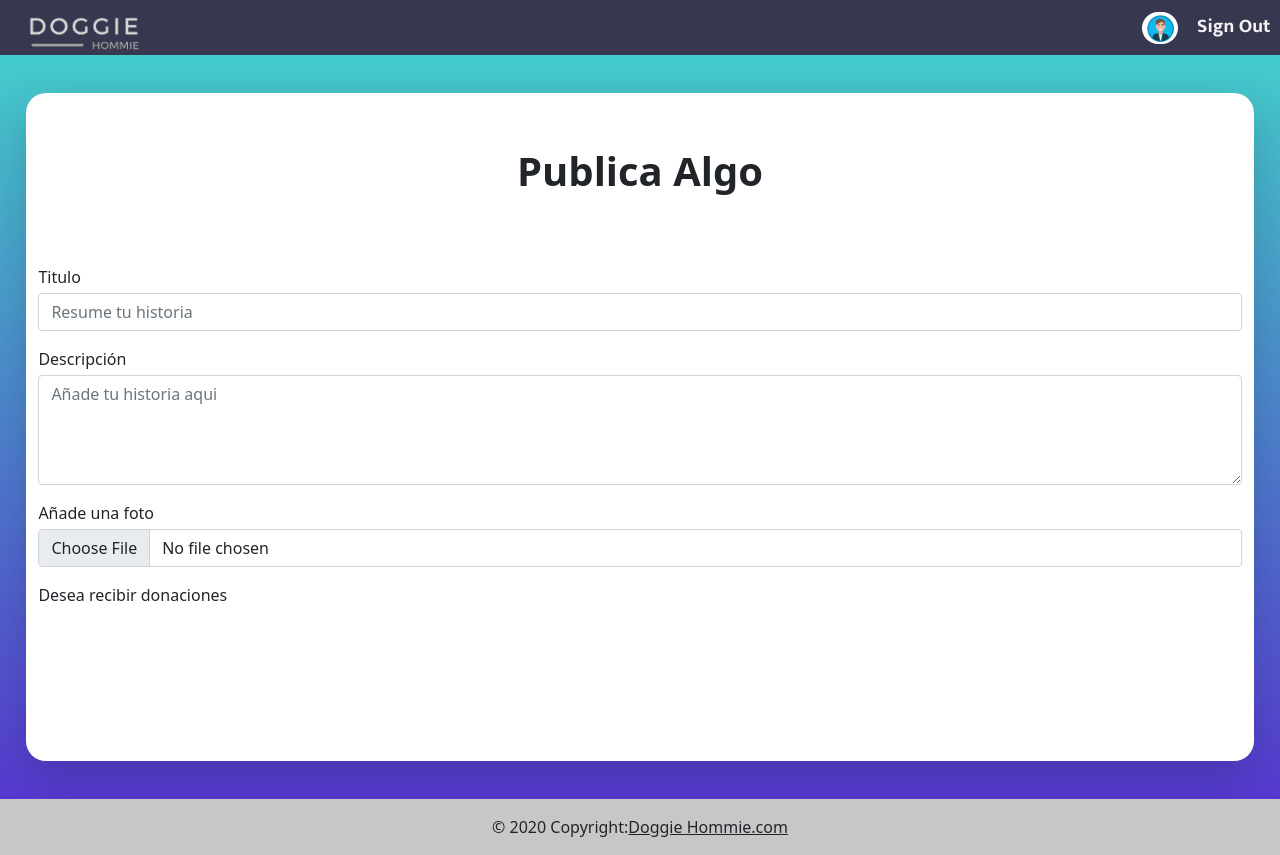
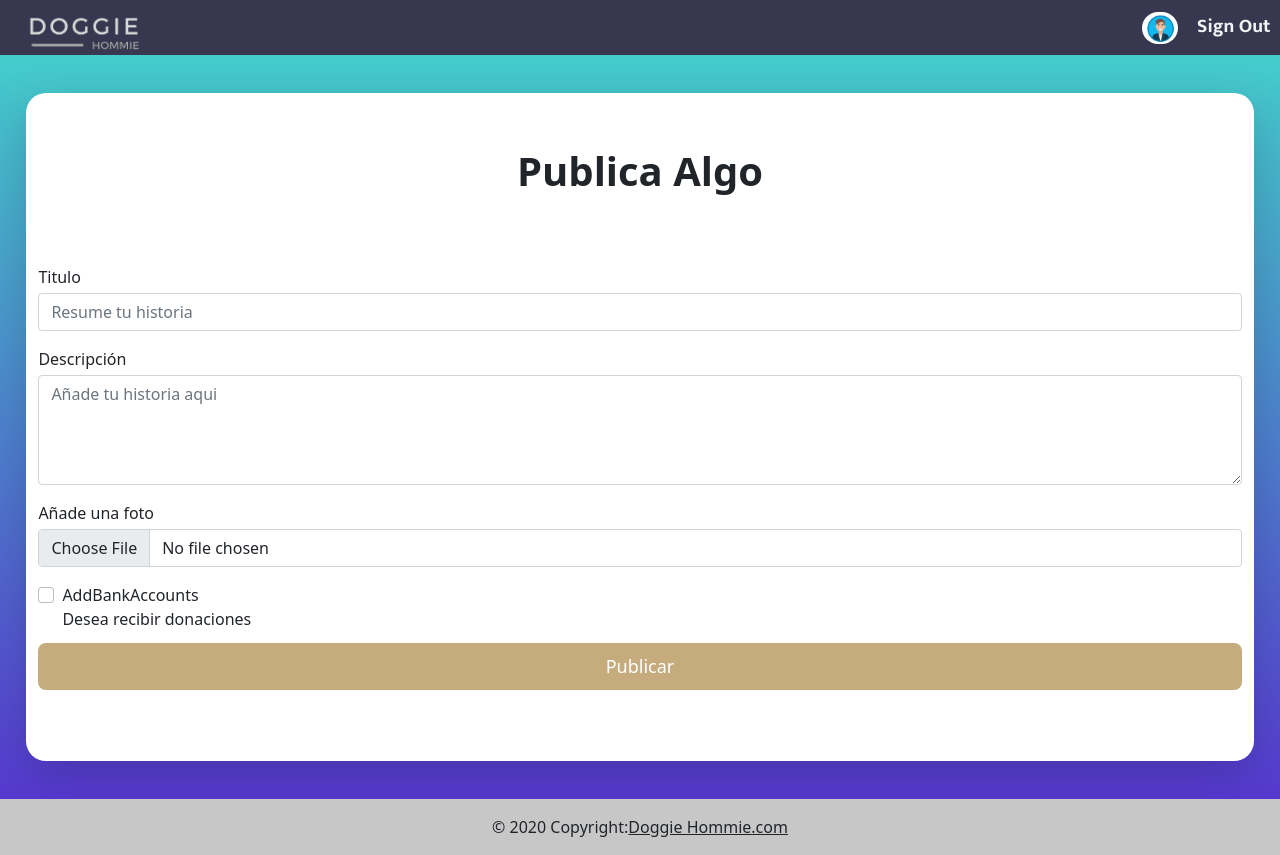
Before and after one commit to dasilvaca/DoggieHommieReact, a React (Create React App) app: page /new-post in a window 1280 px wide. Built offline with nearby package versions, Linux system fonts and the light colour scheme.

Commit message:
Boton publicar puesto, componente creado

```diff
--- a/src/App.css
+++ b/src/App.css
@@ -47,3 +47,7 @@
   height: 48px;
   background-color: #8a95aa;
 }
+
+.form-check-label{
+
+}
--- /dev/null
+++ b/src/components/AddBankAccounts.js
@@ -0,0 +1,9 @@
+import React from 'react'
+
+export const AddBankAccounts = () => {
+  return (
+    <div>AddBankAccounts</div>
+  )
+}
+
+export default AddBankAccounts;
--- a/src/index.css
+++ b/src/index.css
@@ -88,6 +88,7 @@ code {
   font-size: large;
 }
 
+
 svg {
   position: absolute;
   top: 50%;
--- a/src/pages/new-post.js
+++ b/src/pages/new-post.js
@@ -4,6 +4,7 @@ import axios from 'axios'
 import { Link } from 'react-router-dom'
 import cors from 'cors'
 import LayOut from '../Layout/LayOut'
+import AddBankAccounts from '../components/AddBankAccounts'
 
 const NewPost = () => {
 
@@ -61,7 +62,18 @@ const NewPost = () => {
                         name="post-foto"
                         // onChange={(e) => setstate({ ...state, username: e.target.value })}
                         />
-                        <label for="añadir'cuenta" class=" form-check-label mb-1">Desea recibir donaciones </label>
+                        <div className="form-check">
+                            <input className="form-check-input" type="checkbox" value="" id="flexCheckDefault"/>
+                            <AddBankAccounts></AddBankAccounts>
+                            <label className="form-check-label" for="flexCheckDefault">
+                                Desea recibir donaciones
+                            </label>
+                        </div>
+                        <input
+                            type="submit"
+                            className="btn-primary bton"
+                            value="Publicar"
+                        />
                     </form>
                 </div>
             </div>
```
